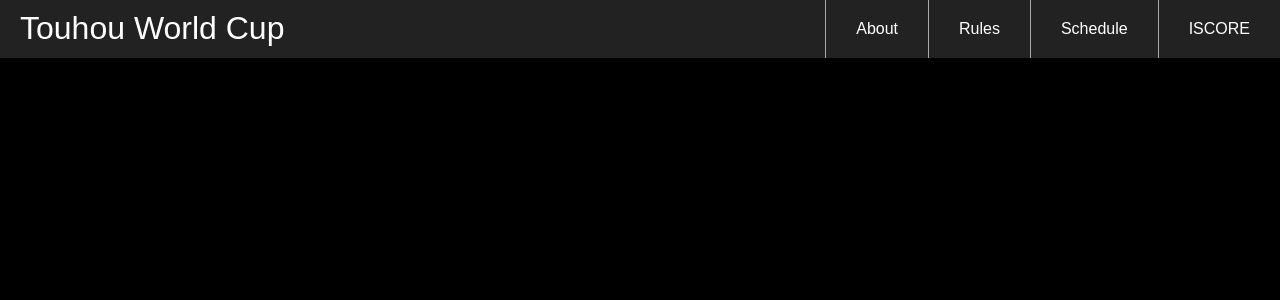
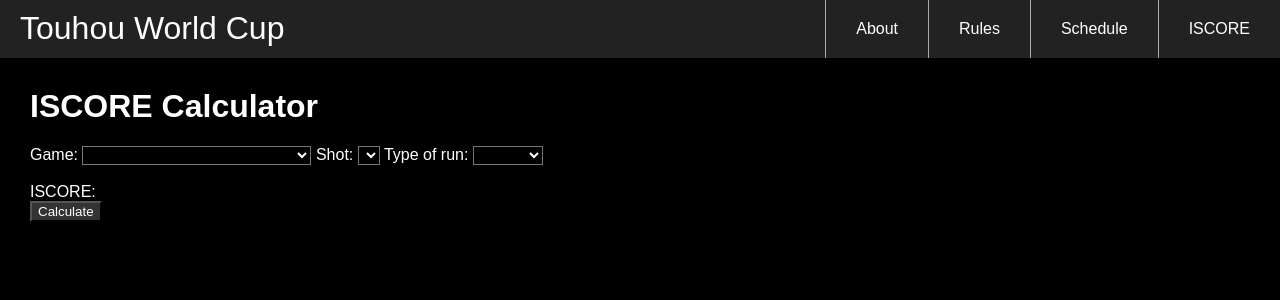
Before and after one commit to touhouworldcup/touhouworldcup.com, a PHP site: page /iscore.html in a window 1280 px wide. Shown: the top 300 px of the page. Run offline with PHP 8.4, Linux system fonts and the light colour scheme; lists and menus that the app fills with data are empty.

Commit message:
ISCORE: UI

```diff
--- a/index.css
+++ b/index.css
@@ -7,6 +7,22 @@
 * {
 	color: #fff;
 	text-decoration: none;
+}
+
+button {
+	background-color: #333;
+}
+
+select {
+	background-color: #000;
+}
+
+main {
+	margin: 30px;
+}
+
+input {
+	background-color: #000;
 }
 
 .moverdowner {
--- a/iscore.html
+++ b/iscore.html
@@ -5,6 +5,7 @@
 	<meta charset="utf-8">
 	<title>Touhou World Cup</title>
 	<link rel="stylesheet" href="index.css">
+	<script src="iscore.js"></script>
 </head>
 
 <body>
@@ -20,6 +21,327 @@
 	</ul>
 	</header>
 	<div class="moverdowner"></div>
-	<main></main>
+	<main id="main">
+	<h1>ISCORE Calculator</h1>
+	<noscript>This page requires JavaScript</noscript>
+	<label for="games">Game: </label>
+	<select name="Games" id="games">
+		<option value="th06">Embodiment of Scarlet Devil</option>
+		<option value="th07">Perfect Cherry Blossom</option>
+		<option value="th08">Imperishable Night</option>
+		<option value="th10">Mountain of Faith</option>
+		<option value="th11">Subterrarian Aminism</option>
+		<option value="th12">Undefined Fantastic Object</option>
+		<option value="th128">Great Fairy Wars</option>
+		<option value="th13">Ten Desires</option>
+		<option value="th14">Double Dealing Character</option>
+		<option value="th15">Legacy of Lunatic Kingdom</option>
+		<option value="th16">Hidden Star in Four Seasons</option>
+		<option value="th17">Wily Beast and Weaksest Creature</option>
+	</select>
+
+	<label id="shot_lab" for="shottypes">Shot:</label>
+	<select name="Shottype" id="shottype"></select>
+
+	<label for="runtype">Type of run:</label>
+	<select name="Type of run" id="runtype">
+		<option value="surv">Survival</option>
+		<option value="score">Score</option>
+	</select>
+
+	<span id="fullspell_w" style="display:none;">
+	<label for="fullspell">Full spell:</label>
+	<input name="Full Spell" type="checkbox" id="fullspell" />
+	</span>
+
+	<br>
+
+	<span id="surv_opts" style="display:none;">
+		<label for="misscount">Misses:</label>
+		<input type="text" id="misscount">
+	</span>
+
+	<span id="score_opts" style="display:none;">
+		<label for="score">Score:</label>
+		<input type="text" id="score">
+	</span>
+
+	<span id="diff_w" style="display:none;">
+	<br>
+	<label for="diff">Difficulty:</label>
+	<select name="Difficulty" id="diff">
+		<option value="Lunatic">Lunatic</option>
+		<option value="Extra">Extra</option>
+	</select>
+	</span>
+	<div id="th08_opts" style="display:none";>
+		<select id="th08_end">
+			<option value="6A">FinalA</option>
+			<option value="6B">FinalB</option>
+		</select>
+	</div>
+	<br>
+	ISCORE: <span id="iscore_final"></span>
+	<div>
+		<button type="button" onclick="calc_iscore()">Calculate</button>
+	</div>
+	</main>
+	<script>
+		const game_shots = {
+			"th06": [
+				"ReimuA",
+				"ReimuB",
+				"MarisaA",
+				"MarisaB",
+			],
+			"th07": [
+				"ReimuA",
+				"ReimuB",
+				"MarisaA",
+				"MarisaB",
+				"SakuyaA",
+				"SakuyaB"
+			],
+			"th08": [
+				"Reimu & Yukari",
+				"Marisa & Alice",
+				"Sakuya & Remilia",
+				"Youmu & Yuyuko",
+				"Reimu",
+				"Marisa",
+				"Sakuya",
+				"Youmu",
+				"Yukari",
+				"Alice",
+				"Remilia",
+				"Yuyuko"
+			],
+			"th10": [
+				"ReimuA",
+				"ReimuB",
+				"ReimuC",
+				"MarisaA",
+				"MarisaB",
+				"MarisaC"
+			],
+			"th11": [
+				"ReimuA",
+				"ReimuB",
+				"ReimuC",
+				"MarisaA",
+				"MarisaB",
+				"MarisaC"
+			],
+			"th12": [
+				"ReimuA",
+				"ReimuB",
+				"MarisaA",
+				"MarisaB",
+				"SanaeA",
+				"SanaeB"
+			],
+			"th13": [
+				"Reimu",
+				"Marisa",
+				"Sanae",
+				"Youmu",
+			],
+			"th14": [
+				"ReimuA",
+				"ReimuB",
+				"MarisaA",
+				"MarisaB",
+				"SakuyaA",
+				"SakuyaB"
+			],
+			"th15": [
+				"Reimu",
+				"Marisa",
+				"Sanae",
+				"Reisen",
+			],
+			"th16": [
+				"Reimu(Spring)",
+				"Cirno(Spring)",
+				"Aya(Spring)",
+				"Marisa(Spring)",
+				"Reimu(Summer)",
+				"Cirno(Summer)",
+				"Aya(Summer)",
+				"Marisa(Summer)",
+				"Reimu(Autumn)",
+				"Cirno(Autumn)",
+				"Aya(Autumn)",
+				"Marisa(Autumn)",
+				"Reimu(Winter)",
+				"Cirno(Winter)",
+				"Aya(Winter)",
+				"Marisa(Winter)",
+			],
+			"th17": [
+				"Reimu(Wolf)",
+				"Reimu(Otter)",
+				"Reimu(Eagle)",
+				"Marisa(Wolf)",
+				"Marisa(Otter)",
+				"Marisa(Eagle)",
+				"Youmu(Wolf)",
+				"Youmu(Otter)",
+				"Youmu(Eagle)"
+			],
+			"th128": [
+				"A-1",
+				"A-2",
+				"B-1",
+				"B-2",
+				"C-1",
+				"C-2",
+				"Extra"
+			]
+		}
+
+		const game_has_ex_ = [
+			"th06",
+			"th08",
+			"th13",
+			"th14"
+		]
+
+		function game_has_ex(game) {
+			for(let i = 0; i < game_has_ex_.length; i++) {
+				if(game_has_ex_[i] === game) return true;
+			}
+			return false;
+		}
+
+		function enable_diff_sel() {
+			let diff_sel = document.getElementById("diff_w");
+			if(document.getElementById("runtype").value === "score"
+			   && game_has_ex(document.getElementById("games").value)) {
+				diff_sel.style.display = "block";
+			} else {
+				diff_sel.style.display = "none";
+				document.getElementById("diff").value = "Lunatic";
+			}
+		}
+
+		function type_of_run_set() {
+			let rt = document.getElementById("runtype").value;
+			let surv_opts = document.getElementById("surv_opts");
+			let score_opts = document.getElementById("score_opts");
+			if(rt === "surv") {
+				surv_opts.style.display = "inline";
+				score_opts.style.display = "none";
+			} else if (rt === "score") {
+				surv_opts.style.display = "none";
+				score_opts.style.display = "inline";
+			} else {
+				surv_opts.style.display = "none";
+				score_opts.style.display = "none";
+			}
+
+			enable_diff_sel();
+		}
+
+		function game_selected() {
+			document.getElementById("th08_opts").style.display = "none";
+
+			let shottypes = document.getElementById("shottype");
+			shottypes.replaceChildren();
+			let game_name = document.getElementById("games").value;
+			let shot_arr = game_shots[game_name];
+
+			// scope
+			for(let i = 0; i < shot_arr.length; i++) {
+				let opt = document.createElement("option");
+				opt.value = shot_arr[i];
+				opt.innerText = shot_arr[i];
+				shottypes.appendChild(opt);
+			}
+
+			if(game_name === "th08") {
+				document.getElementById("th08_opts").style.display = "block";
+			}
+
+			let fullsp = document.getElementById("fullspell_w");
+			if(game_name === "th08" || game_name === "th13") {
+				fullsp.style.display = "inline";
+			} else {
+				fullsp.style.display = "none";
+			}
+
+			let shot_lab = document.getElementById("shot_lab");
+			if(game_name === "th128") {
+				shot_lab.innerText = "Route:";
+			} else {
+				shot_lab.innerText = "Shot:";
+			}
+
+			enable_diff_sel();
+		}
+		let game_el = document.getElementById("games")
+		game_el.addEventListener("change", game_selected, false);
+		game_el.value = "";
+		let rt_el = document.getElementById("runtype")
+		rt_el.addEventListener("change", type_of_run_set, false);
+		rt_el.value = "";
+
+		function get_element_val(el_id, friendly_name, type) {
+			if(typeof(el_id) != "string") {
+				throw "FATAL ERROR: wrong type for el_id in get_element_val";
+			}
+			let ret = document.getElementById(el_id).value;
+			if(ret == "") {
+				throw "Please fill out " + friendly_name;
+			}
+			if(type === "number") {
+				ret = parseInt(ret, 10);
+			}
+			return ret;
+		}
+
+		function calc_iscore() {
+			const get_full_spell = () => {
+				let game = document.getElementById("games").value;
+				if(game === "th08" || game === "th13") {
+					if(document.getElementById("fullspell").checked) {
+						return 1;
+					} else {
+						return 0;
+					}
+				} else {
+					return 0;
+				}
+			}
+
+			let rt = document.getElementById("runtype").value;
+
+			let iscore_val = 0;
+			try {
+				if(rt === "surv") {
+					iscore_val = iscore_get_survival(
+						get_element_val("games", "the game", "string"),
+						get_element_val("shottype", "the shottype", "string"),
+						get_element_val("misscount", "the miss count", "number"),
+						get_full_spell(),
+						get_element_val("th08_end", "", "string"),
+					);
+				} else if(rt === "score") {
+					let game = get_element_val("games", "the game", "string");
+					if(document.getElementById("diff").value === "Extra") {
+						game = game + "ex";
+					}
+					iscore_val = iscore_get_scoring(
+						game,
+						get_element_val("shottype", "the shottype", "string"),
+						get_element_val("score", "the score", "string")
+					);
+				}
+			} catch (error) {
+				alert(error);
+			}
+			document.getElementById("iscore_final").innerText = iscore_val.toString();
+		}
+	</script>
 </body>
 </html>
--- a/iscore.js
+++ b/iscore.js
@@ -719,7 +719,10 @@
 }
 
 const iscore_get_survival = (game, shot, miss, FS, end) => {
-	let iscore = 0;
+	if(miss > 5) {
+		return 0;
+	}
+	let iscore;
 	if(game === "th08") {
 		iscore = iscore_survival_table["th08"][end][shot][FS];
 	} else if(game === "th13") {
```
